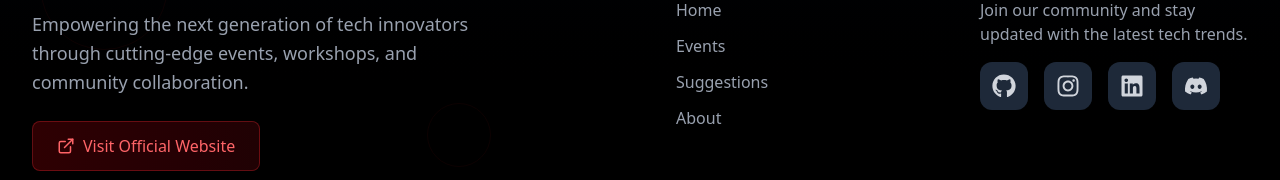
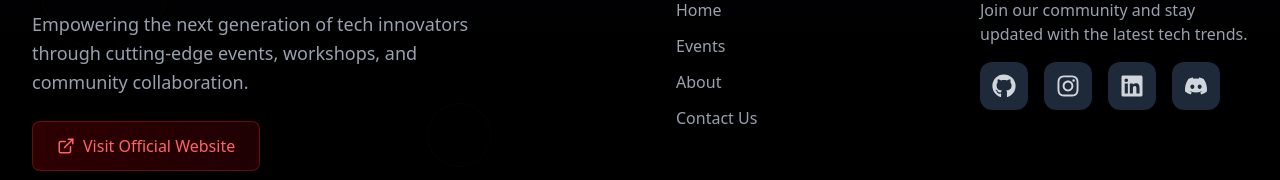
Before and after one commit to Aayushman-nvm/SaIT-events, a Next.js app: page / in a window 1280 px wide. Shown: the part 3201-3381 px from the top of the page. Built offline with nearby package versions, Linux system fonts and the light colour scheme.

Commit message:
Footer bug fixed

```diff
--- a/app/components/Footer.tsx
+++ b/app/components/Footer.tsx
@@ -38,8 +38,8 @@ function Footer() {
   const quickLinks = [
     { title: "Home", href: "/" },
     { title: "Events", href: "/events" },
-    { title: "Suggestions", href: "/suggestions" },
     { title: "About", href: "/about" },
+    { title: "Contact Us", link: "/contact" },
   ];
 
   const containerVariants = {
```
